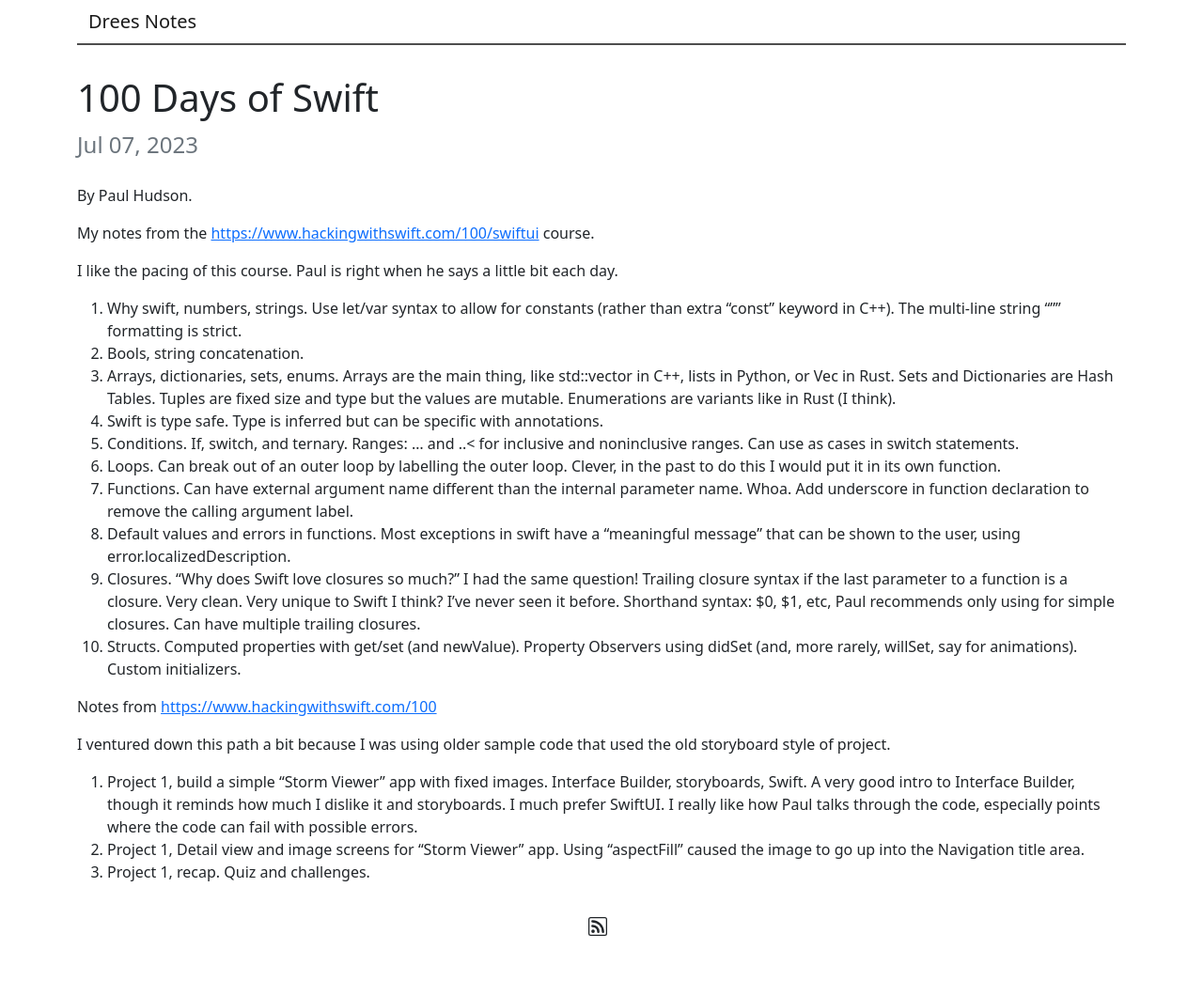
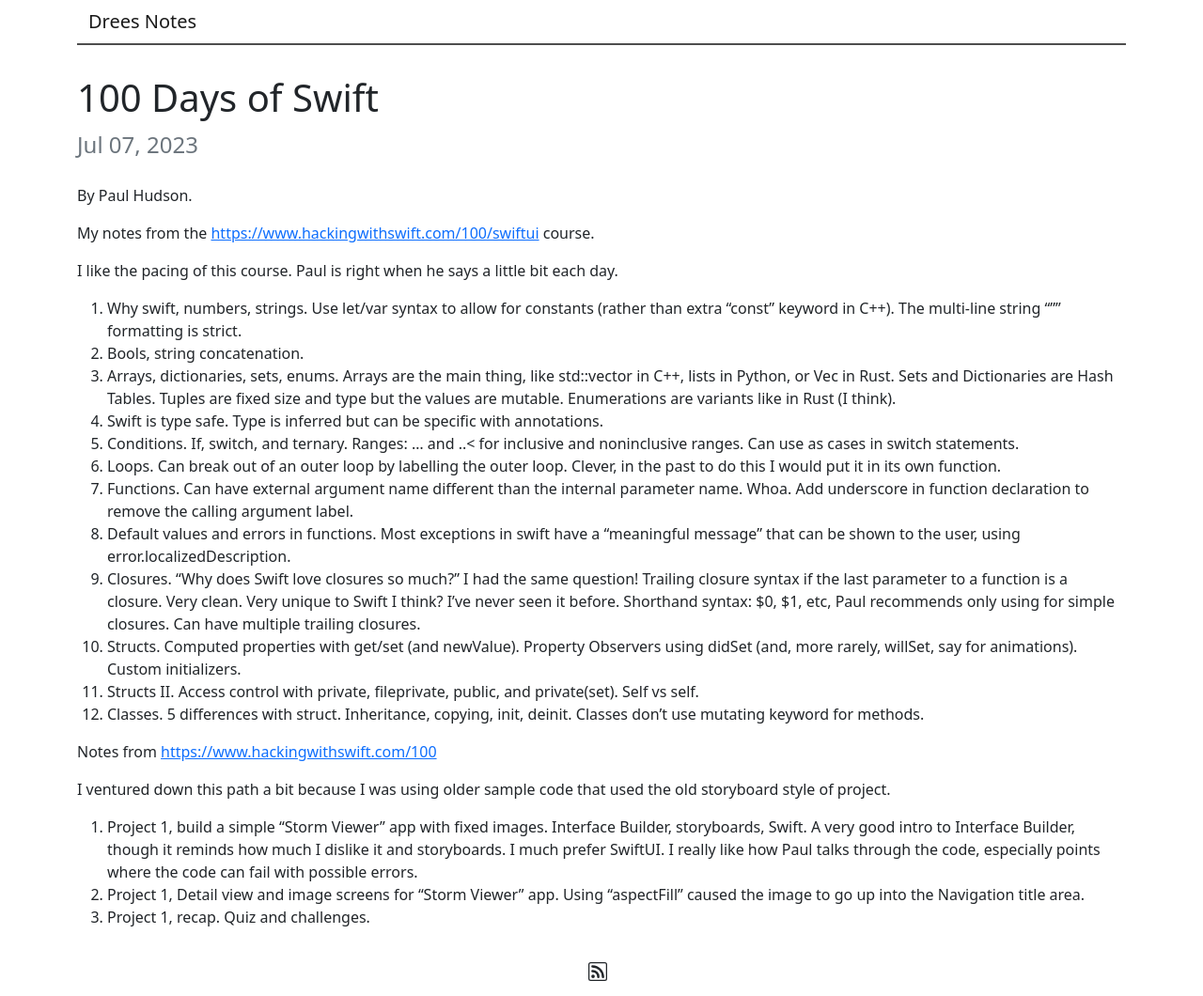
Before and after one commit to matthewdrees/matthewdrees.github.io, a Jekyll site: the page built from _posts/2023-07-07-100-days-of-swiftui.md, in a window 1280 px wide. Shown: the whole page at 94% size. Built offline with Jekyll 4.4.1, drawn with Linux system fonts in a browser that asks for light colours; before the commit the page ends 1012 px from its top, so only the background shows below that.

Commit message:
100 days of swift, days 10 and 11.

```diff
--- a/_posts/2023-07-07-100-days-of-swiftui.md
+++ b/_posts/2023-07-07-100-days-of-swiftui.md
@@ -20,6 +20,8 @@ I like the pacing of this course. Paul is right when he says a little bit each d
 8. Default values and errors in functions. Most exceptions in swift have a "meaningful message" that can be shown to the user, using error.localizedDescription.
 9. Closures. "Why does Swift love closures so much?" I had the same question! Trailing closure syntax if the last parameter to a function is a closure. Very clean. Very unique to Swift I think? I've never seen it before. Shorthand syntax: $0, $1, etc, Paul recommends only using for simple closures. Can have multiple trailing closures.
 10. Structs. Computed properties with get/set (and newValue). Property Observers using didSet (and, more rarely, willSet, say for animations). Custom initializers.
+11. Structs II. Access control with private, fileprivate, public, and private(set). Self vs self.
+12. Classes. 5 differences with struct. Inheritance, copying, init, deinit. Classes don't use mutating keyword for methods.
 
 Notes from [https://www.hackingwithswift.com/100](100 Days of Swift)
 
```
